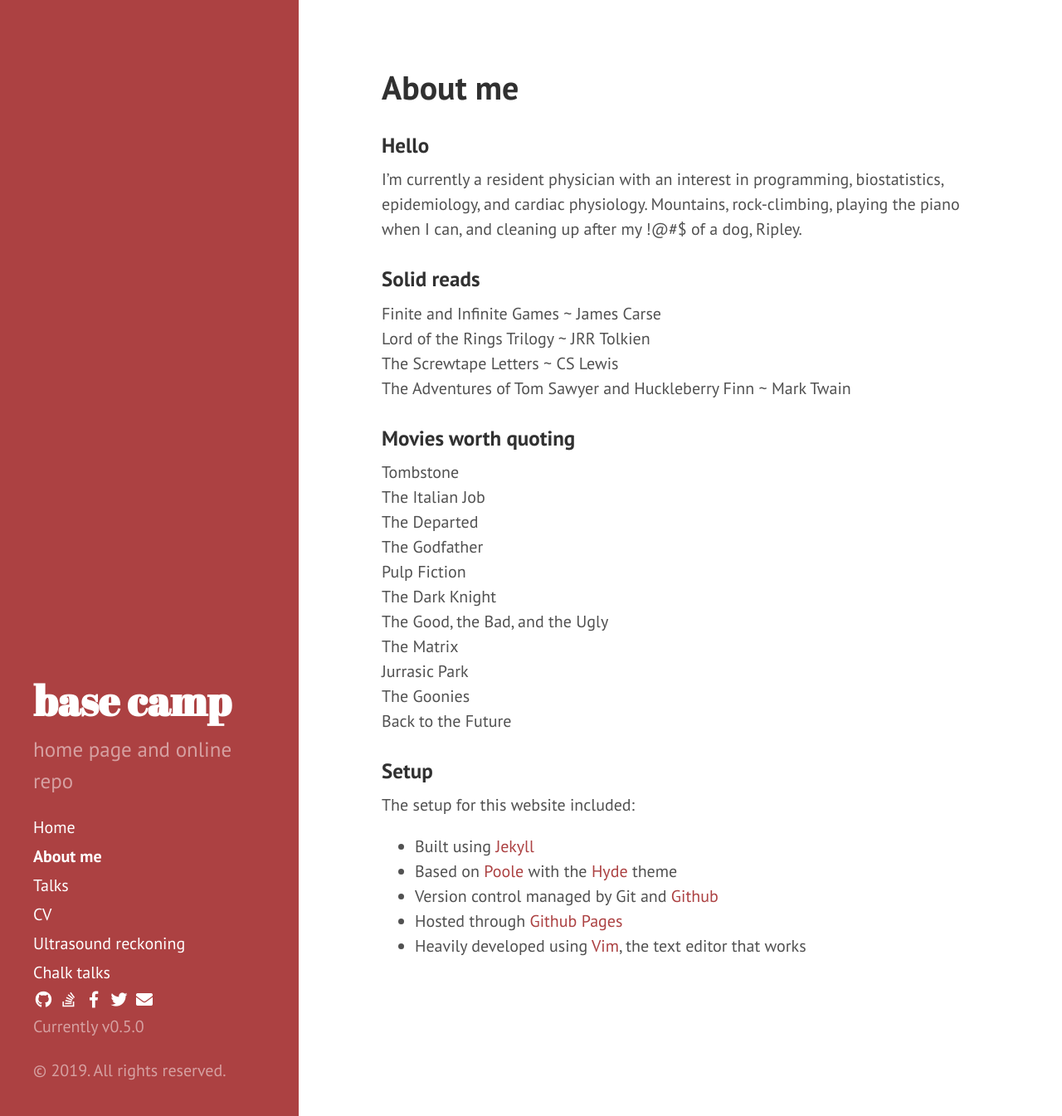
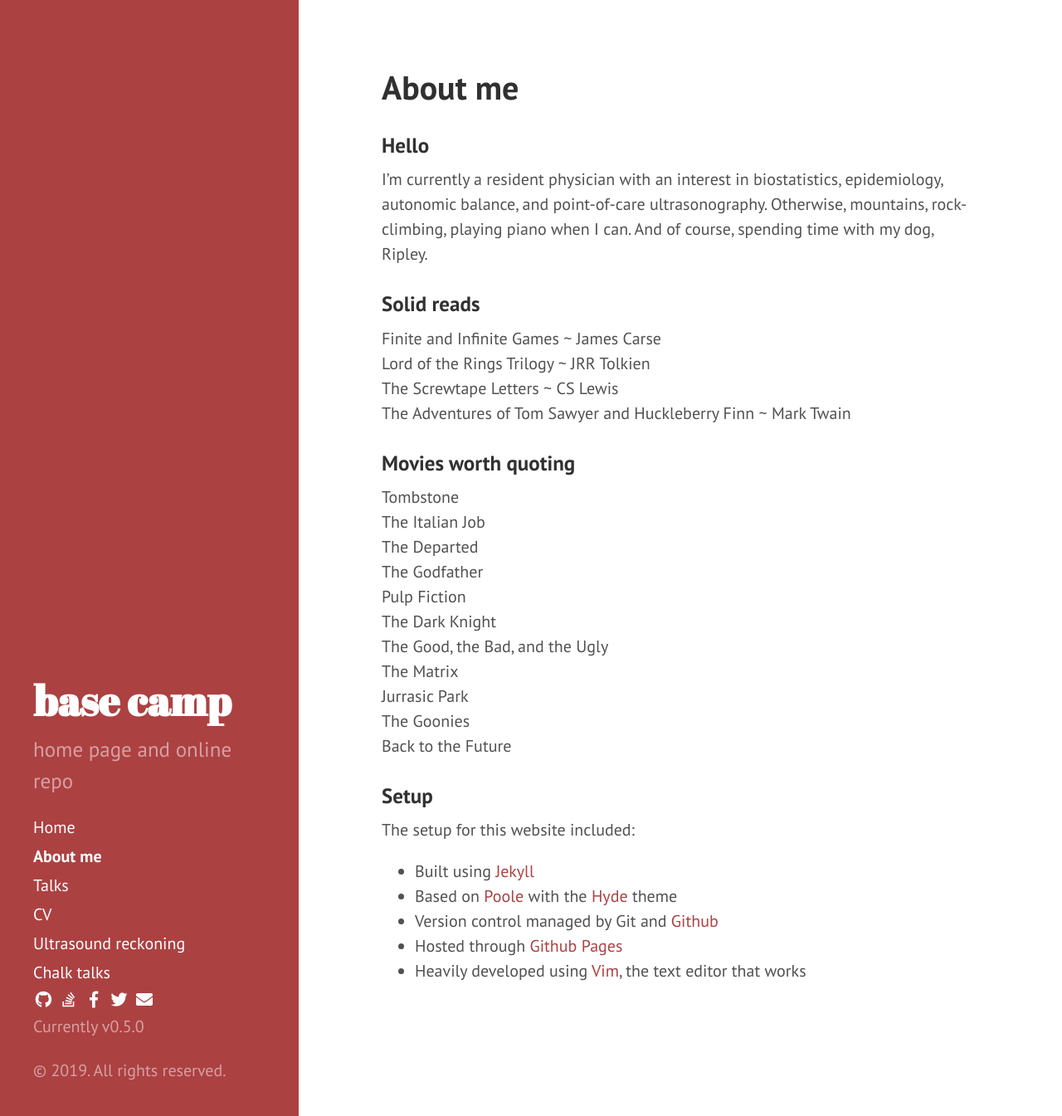
Before and after one commit to asshah4/asshah4.github.io, a Jekyll site: the page built from about.md, in a window 1280 px wide and 1345 px high. Shown: the whole window at 83% size. Built offline with Jekyll 4.4.1, drawn with Linux system fonts in a browser that asks for light colours; nearby versions of some CDN libraries.

Commit message:
fix about me section

```diff
--- a/about.md
+++ b/about.md
@@ -5,7 +5,7 @@ title: About me
 
 ### Hello
 
-I'm currently a resident physician with an interest in programming, biostatistics, epidemiology, and cardiac physiology. Mountains, rock-climbing, playing the piano when I can, and cleaning up after my !@#$ of a dog, Ripley.
+I'm currently a resident physician with an interest in biostatistics, epidemiology, autonomic balance, and point-of-care ultrasonography. Otherwise, mountains, rock-climbing, playing piano when I can. And of course, spending time with my dog, Ripley.
 
 ### Solid reads
 
```
